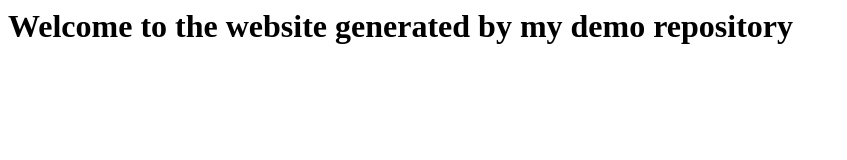
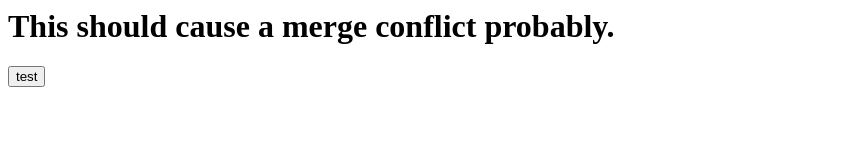
Before and after one commit to Plutus-Trading-Labs/onboarding-repo, a website: page index.html in a window 1280 px wide. Shown: the whole page, without its empty margins (0-847 px from the left). Drawn offline with Linux system fonts and the light colour scheme.

Commit message:
Update index.html

```diff
--- a/index.html
+++ b/index.html
@@ -1 +1,2 @@
-<h1>Welcome to the website generated by my demo repository</h1>
+<h1>This should cause a merge conflict probably.</h1>
+<button>test</button>
```
